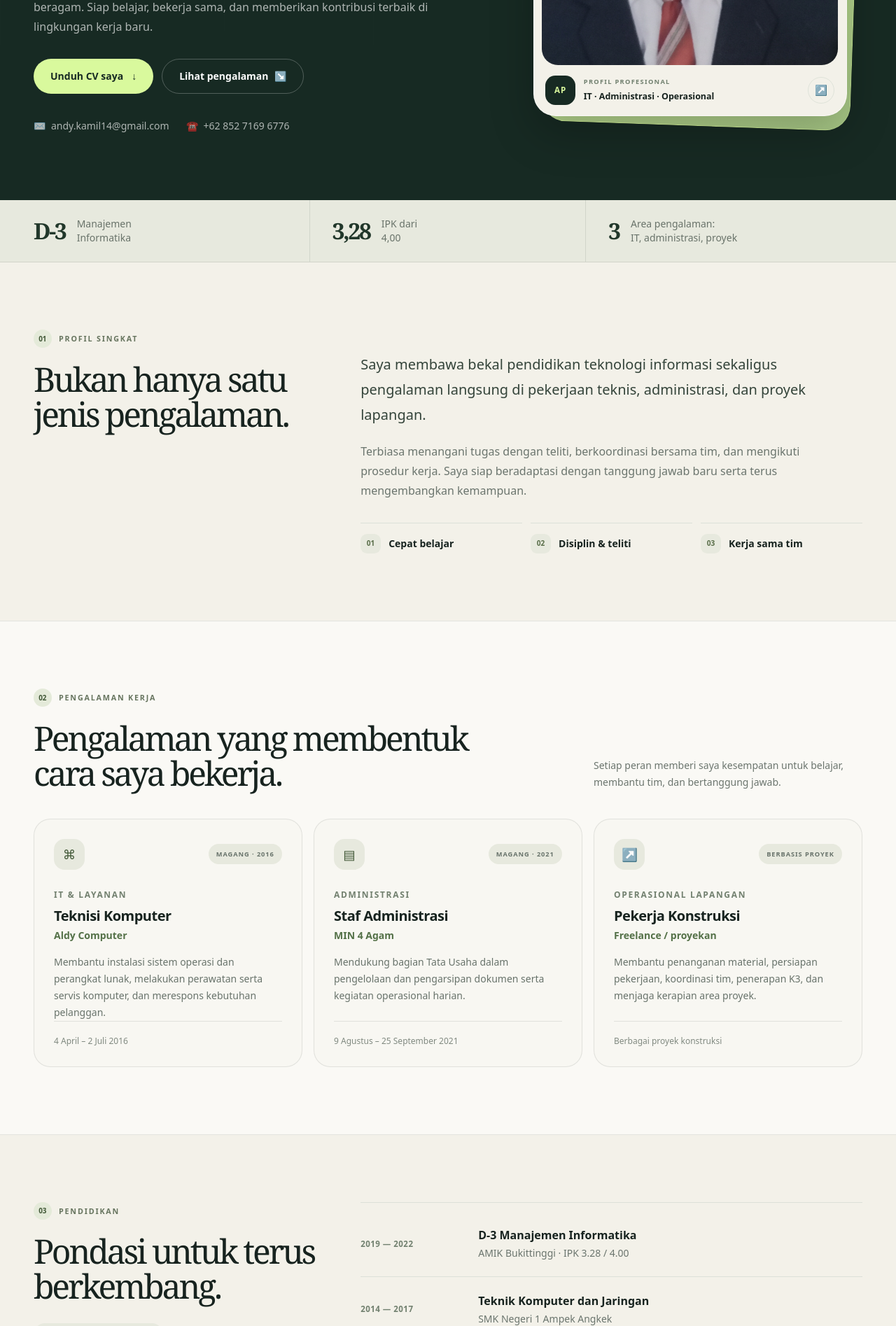
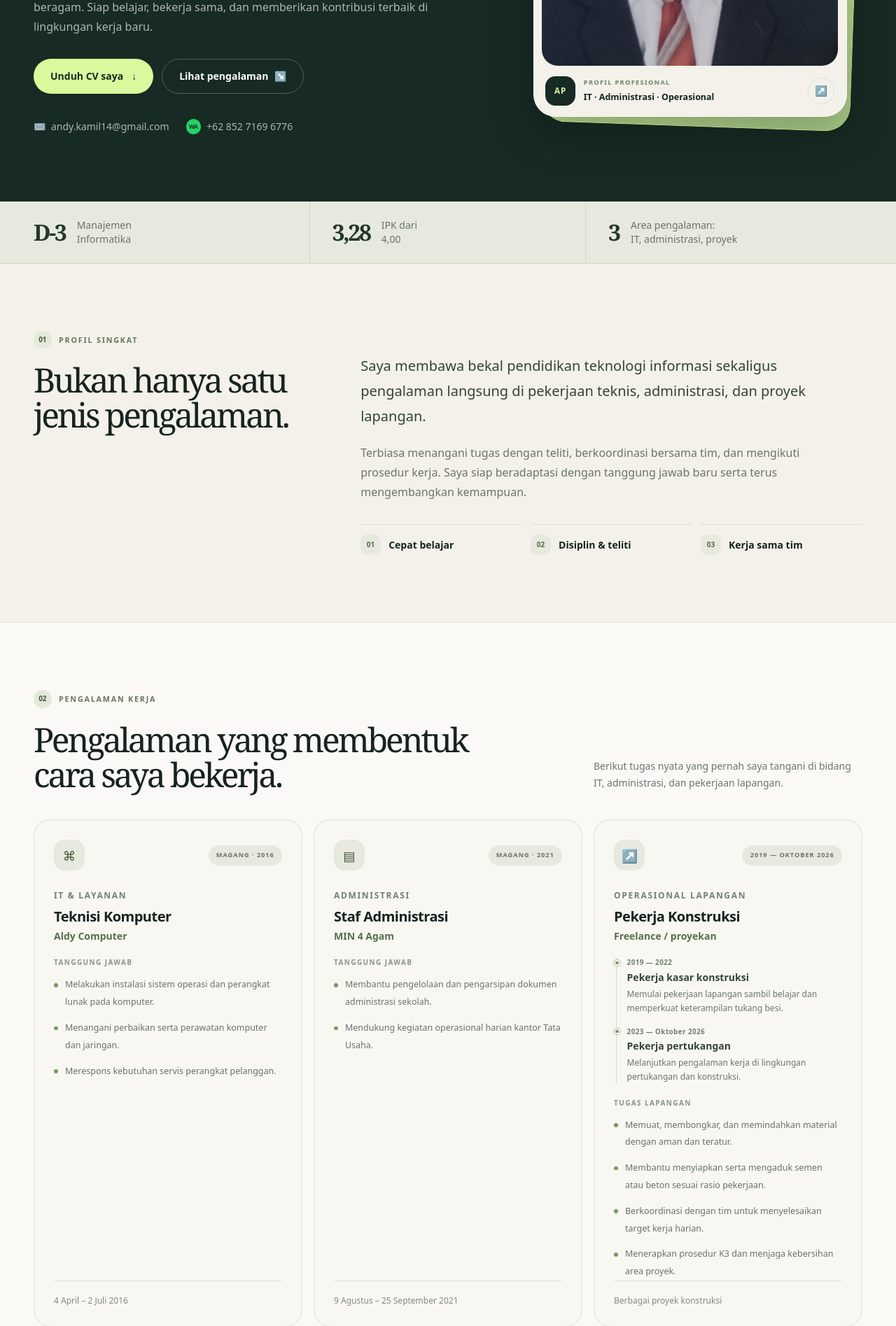
Before and after one commit to andy1406/andy1406.github.io, a Laravel app: page / in a window 1280 px wide. Shown: the part 612-2507 px from the top of the page at 70% size. Run offline with Laravel 12, Linux system fonts and the light colour scheme; style sheets or scripts are compiled from the project's sources.

Commit message:
Update portfolio experience details

```diff
--- a/resources/css/app.css
+++ b/resources/css/app.css
@@ -162,6 +162,19 @@ body {
     font-size: 0.9rem;
 }
 
+.whatsapp-mark {
+    display: grid;
+    width: 1.35rem;
+    height: 1.35rem;
+    place-items: center;
+    border-radius: 9999px;
+    background: #25d366;
+    color: #123523;
+    font-size: 0.52rem;
+    font-weight: 800;
+    letter-spacing: -0.04em;
+}
+
 .summary-item {
     min-height: 5rem;
 }
@@ -247,6 +260,62 @@ body {
     font-size: 0.58rem;
     font-weight: 700;
     letter-spacing: 0.1em;
+}
+
+.experience-duties {
+    color: #68736b;
+    font-size: 0.78rem;
+    line-height: 1.55rem;
+}
+
+.experience-duties li {
+    position: relative;
+    padding-left: 1rem;
+}
+
+.experience-duties li::before {
+    position: absolute;
+    top: 0.6rem;
+    left: 0;
+    width: 0.35rem;
+    height: 0.35rem;
+    border-radius: 9999px;
+    background: #78965d;
+    content: '';
+}
+
+.construction-timeline {
+    display: grid;
+    gap: 1rem;
+    border-left: 1px solid #d5ddcf;
+    margin-left: 0.2rem;
+    padding-left: 0.9rem;
+}
+
+.construction-stage {
+    position: relative;
+    display: grid;
+    gap: 0.2rem;
+}
+
+.construction-stage::before {
+    position: absolute;
+    top: 0.2rem;
+    left: -1.18rem;
+    width: 0.55rem;
+    height: 0.55rem;
+    border: 2px solid #f8f7f2;
+    border-radius: 9999px;
+    background: #78965d;
+    box-shadow: 0 0 0 1px #b8c2ad;
+    content: '';
+}
+
+.construction-stage-year {
+    color: #71806f;
+    font-size: 0.62rem;
+    font-weight: 700;
+    letter-spacing: 0.04em;
 }
 
 .education-list {
--- a/resources/views/portfolio.blade.php
+++ b/resources/views/portfolio.blade.php
@@ -73,8 +73,8 @@
                         <a class="inline-flex items-center gap-2 transition hover:text-[#d9f99d]" href="mailto:andy.kamil14@gmail.com">
                             <span aria-hidden="true">✉</span> andy.kamil14@gmail.com
                         </a>
-                        <a class="inline-flex items-center gap-2 transition hover:text-[#d9f99d]" href="tel:+6285271696776">
-                            <span aria-hidden="true">☎</span> +62 852 7169 6776
+                        <a class="inline-flex items-center gap-2 transition hover:text-[#d9f99d]" href="https://wa.me/6285271696776" target="_blank" rel="noopener noreferrer" aria-label="Hubungi Andy Putra melalui WhatsApp">
+                            <span class="whatsapp-mark" aria-hidden="true">WA</span> +62 852 7169 6776
                         </a>
                     </div>
                 </div>
@@ -156,7 +156,7 @@
                         <p class="section-kicker"><span>02</span> PENGALAMAN KERJA</p>
                         <h2 class="display-font mt-5 max-w-2xl text-4xl leading-[1.04] sm:text-5xl">Pengalaman yang membentuk cara saya bekerja.</h2>
                     </div>
-                    <p class="max-w-sm text-sm leading-6 text-[#6b756e]">Setiap peran memberi saya kesempatan untuk belajar, membantu tim, dan bertanggung jawab.</p>
+                    <p class="max-w-sm text-sm leading-6 text-[#6b756e]">Berikut tugas nyata yang pernah saya tangani di bidang IT, administrasi, dan pekerjaan lapangan.</p>
                 </div>
 
                 <div class="mt-10 grid gap-4 lg:grid-cols-3">
@@ -168,7 +168,12 @@
                         <p class="mt-7 text-xs font-semibold uppercase tracking-[0.14em] text-[#72806f]">IT & Layanan</p>
                         <h3 class="mt-2 text-xl font-bold tracking-tight">Teknisi Komputer</h3>
                         <p class="mt-1 text-sm font-semibold text-[#547148]">Aldy Computer</p>
-                        <p class="mt-4 text-sm leading-6 text-[#68736b]">Membantu instalasi sistem operasi dan perangkat lunak, melakukan perawatan serta servis komputer, dan merespons kebutuhan pelanggan.</p>
+                        <p class="mt-5 text-[10px] font-bold uppercase tracking-[0.14em] text-[#8a938c]">Tanggung jawab</p>
+                        <ul class="experience-duties mt-3 space-y-3">
+                            <li>Melakukan instalasi sistem operasi dan perangkat lunak pada komputer.</li>
+                            <li>Menangani perbaikan serta perawatan komputer dan jaringan.</li>
+                            <li>Merespons kebutuhan servis perangkat pelanggan.</li>
+                        </ul>
                         <p class="mt-auto border-t border-[#17231f]/10 pt-5 text-xs font-medium text-[#818a81]">4 April – 2 Juli 2016</p>
                     </article>
 
@@ -180,19 +185,45 @@
                         <p class="mt-7 text-xs font-semibold uppercase tracking-[0.14em] text-[#72806f]">Administrasi</p>
                         <h3 class="mt-2 text-xl font-bold tracking-tight">Staf Administrasi</h3>
                         <p class="mt-1 text-sm font-semibold text-[#547148]">MIN 4 Agam</p>
-                        <p class="mt-4 text-sm leading-6 text-[#68736b]">Mendukung bagian Tata Usaha dalam pengelolaan dan pengarsipan dokumen serta kegiatan operasional harian.</p>
+                        <p class="mt-5 text-[10px] font-bold uppercase tracking-[0.14em] text-[#8a938c]">Tanggung jawab</p>
+                        <ul class="experience-duties mt-3 space-y-3">
+                            <li>Membantu pengelolaan dan pengarsipan dokumen administrasi sekolah.</li>
+                            <li>Mendukung kegiatan operasional harian kantor Tata Usaha.</li>
+                        </ul>
                         <p class="mt-auto border-t border-[#17231f]/10 pt-5 text-xs font-medium text-[#818a81]">9 Agustus – 25 September 2021</p>
                     </article>
 
                     <article class="experience-card flex flex-col rounded-3xl border border-[#17231f]/10 bg-[#f8f7f2] p-6 sm:p-7">
                         <div class="flex items-center justify-between">
                             <span class="experience-icon" aria-hidden="true">↗</span>
-                            <span class="experience-date">BERBASIS PROYEK</span>
+                            <span class="experience-date">2019 — OKTOBER 2026</span>
                         </div>
                         <p class="mt-7 text-xs font-semibold uppercase tracking-[0.14em] text-[#72806f]">Operasional Lapangan</p>
                         <h3 class="mt-2 text-xl font-bold tracking-tight">Pekerja Konstruksi</h3>
                         <p class="mt-1 text-sm font-semibold text-[#547148]">Freelance / proyekan</p>
-                        <p class="mt-4 text-sm leading-6 text-[#68736b]">Membantu penanganan material, persiapan pekerjaan, koordinasi tim, penerapan K3, dan menjaga kerapian area proyek.</p>
+                        <ol class="construction-timeline mt-5">
+                            <li class="construction-stage">
+                                <span class="construction-stage-year">2019 — 2022</span>
+                                <div>
+                                    <h4 class="text-sm font-semibold text-[#34443a]">Pekerja kasar konstruksi</h4>
+                                    <p class="mt-1 text-xs leading-5 text-[#6b756e]">Memulai pekerjaan lapangan sambil belajar dan memperkuat keterampilan tukang besi.</p>
+                                </div>
+                            </li>
+                            <li class="construction-stage">
+                                <span class="construction-stage-year">2023 — Oktober 2026</span>
+                                <div>
+                                    <h4 class="text-sm font-semibold text-[#34443a]">Pekerja pertukangan</h4>
+                                    <p class="mt-1 text-xs leading-5 text-[#6b756e]">Melanjutkan pengalaman kerja di lingkungan pertukangan dan konstruksi.</p>
+                                </div>
+                            </li>
+                        </ol>
+                        <p class="mt-5 text-[10px] font-bold uppercase tracking-[0.14em] text-[#8a938c]">Tugas lapangan</p>
+                        <ul class="experience-duties mt-3 space-y-3">
+                            <li>Memuat, membongkar, dan memindahkan material dengan aman dan teratur.</li>
+                            <li>Membantu menyiapkan serta mengaduk semen atau beton sesuai rasio pekerjaan.</li>
+                            <li>Berkoordinasi dengan tim untuk menyelesaikan target kerja harian.</li>
+                            <li>Menerapkan prosedur K3 dan menjaga kebersihan area proyek.</li>
+                        </ul>
                         <p class="mt-auto border-t border-[#17231f]/10 pt-5 text-xs font-medium text-[#818a81]">Berbagai proyek konstruksi</p>
                     </article>
                 </div>
@@ -305,7 +336,7 @@
                 </div>
                 <div class="relative z-10 mt-9 flex flex-wrap gap-x-6 gap-y-2 border-t border-white/15 pt-5 text-xs text-white/55 sm:text-sm">
                     <a class="transition hover:text-[#d9f99d]" href="mailto:andy.kamil14@gmail.com">andy.kamil14@gmail.com</a>
-                    <a class="transition hover:text-[#d9f99d]" href="tel:+6285271696776">+62 852 7169 6776</a>
+                    <a class="transition hover:text-[#d9f99d]" href="https://wa.me/6285271696776" target="_blank" rel="noopener noreferrer">WhatsApp · +62 852 7169 6776</a>
                     <a class="transition hover:text-[#d9f99d]" href="{{ asset('documents/andy-putra-cv-lama.pdf') }}" download>CV versi sebelumnya</a>
                 </div>
             </div>
```
Also changed, not shown: tests/Feature/PortfolioPageTest.php (+8 -0 lines).
